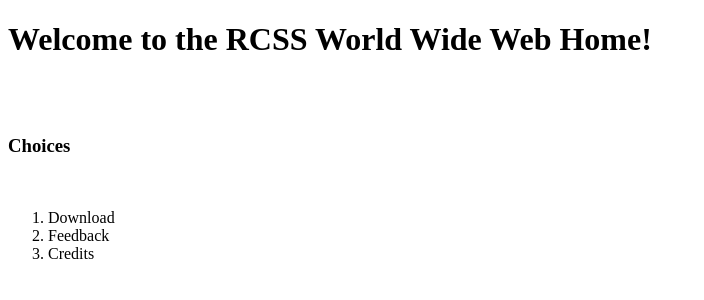
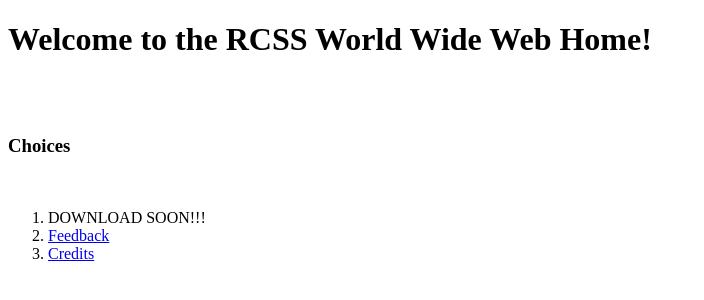
Before and after one commit to stuffstuff554/RCSSoftware, a plain HTML site: page index.html in a window 1280 px wide. Shown: the whole page, without its empty margins (0-704 px from the left). Drawn offline with Linux system fonts and the light colour scheme.

Commit message:
new file:   credits.html modified:   index.html

```diff
--- a/index.html
+++ b/index.html
@@ -9,9 +9,9 @@
     <h1>Welcome to the RCSS World Wide Web Home!</h1><br><br>
     <h3>Choices</h3><br>
     <ol>
-        <li>Download</li>
-        <li>Feedback</li>
-        <li>Credits</li>
+        <li>DOWNLOAD SOON!!!</li>
+        <li><a href="mailto:Creeper2009@proton.me">Feedback</a></li>
+        <li><a href="credits.html">Credits</a></li>
     </ol>
 </body>
 </html>
```
Also changed, not shown: credits.html (added, +13 -0 lines).
